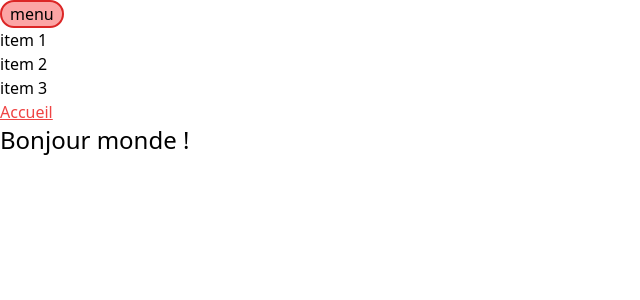
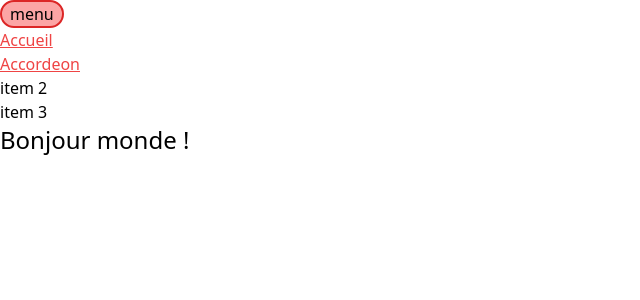
Before and after one commit to MMI-SAE-203/r213-2024-pracht-tp1-Ronan-Lef, a Vue app: page / in a window 1280 px wide. Both pictures are taken after a click on the button "menu". Shown: the top 300 px of the page, without its empty margins (0-640 px from the left). Built offline with nearby package versions, Linux system fonts and the light colour scheme.

Commit message:
ajout liens et base accordeon
ajout RouterLink vers pages accueil et accordeon dans App.vue

ajout base html de l'accordéon dans page accordeon

```diff
--- a/src/App.vue
+++ b/src/App.vue
@@ -8,6 +8,7 @@ onErrorCaptured((err, instance, info) => {
   console.error('erreur : ', err, '\ninfo : ', info, '\ncomposant : ', instance)
   return true
 })
+
 </script>
 
 <template>
@@ -26,7 +27,8 @@ onErrorCaptured((err, instance, info) => {
     leave-active-class="-translate-x-full">
   <nav v-show="menuIsOpen" id="mainNav">
     <ul>
-      <li><a href="#">item 1</a></li>
+      <li><RouterLink to="/" class="text-red-500 underline"> Accueil </RouterLink></li>
+      <li><RouterLink to="/accordeon" class="text-red-500 underline"> Accordeon </RouterLink></li>
       <li><a href="#">item 2</a></li>
       <li><a href="#">item 3</a></li>
     </ul>
@@ -36,7 +38,6 @@ onErrorCaptured((err, instance, info) => {
     <nav>
       <ul>
         <li>
-          <RouterLink to="/" class="text-red-500 underline"> Accueil </RouterLink>
         </li>
       </ul>
     </nav>
--- /dev/null
+++ b/src/pages/accordeon.vue
@@ -0,0 +1,19 @@
+<script setup lang="ts">
+//
+</script>
+
+<template>
+  <h1 class="text-2xl">Bonjour monde !</h1>
+  <section>
+    <button class="text-xl">bouton 1</button>
+    <p>Lorem ipsum dolor sit, amet consectetur adipisicing elit. Vero, praesentium sit? Culpa consequatur molestiae iure atque temporibus! Rem harum rerum culpa a, voluptatibus consequatur corporis temporibus ipsa, nam voluptatem provident?</p>
+  </section>
+  <section>
+    <button class="text-xl">bouton 2</button>
+    <p>Officia, iure, recusandae sint labore quaerat in eum magnam eius impedit quos voluptatem aliquid quae velit quod nesciunt nihil similique eos sequi neque necessitatibus cupiditate veritatis! Quasi sunt illum ducimus.</p>
+  </section>
+  <section>
+    <button class="text-xl">bouton 3</button>
+    <p>Officia numquam ab repellendus natus aut atque quos explicabo. Cumque aspernatur nostrum quam error in sint, omnis architecto debitis accusantium ipsam distinctio sequi. Neque sint impedit temporibus minima culpa quas!</p>
+  </section>
+</template>
```
